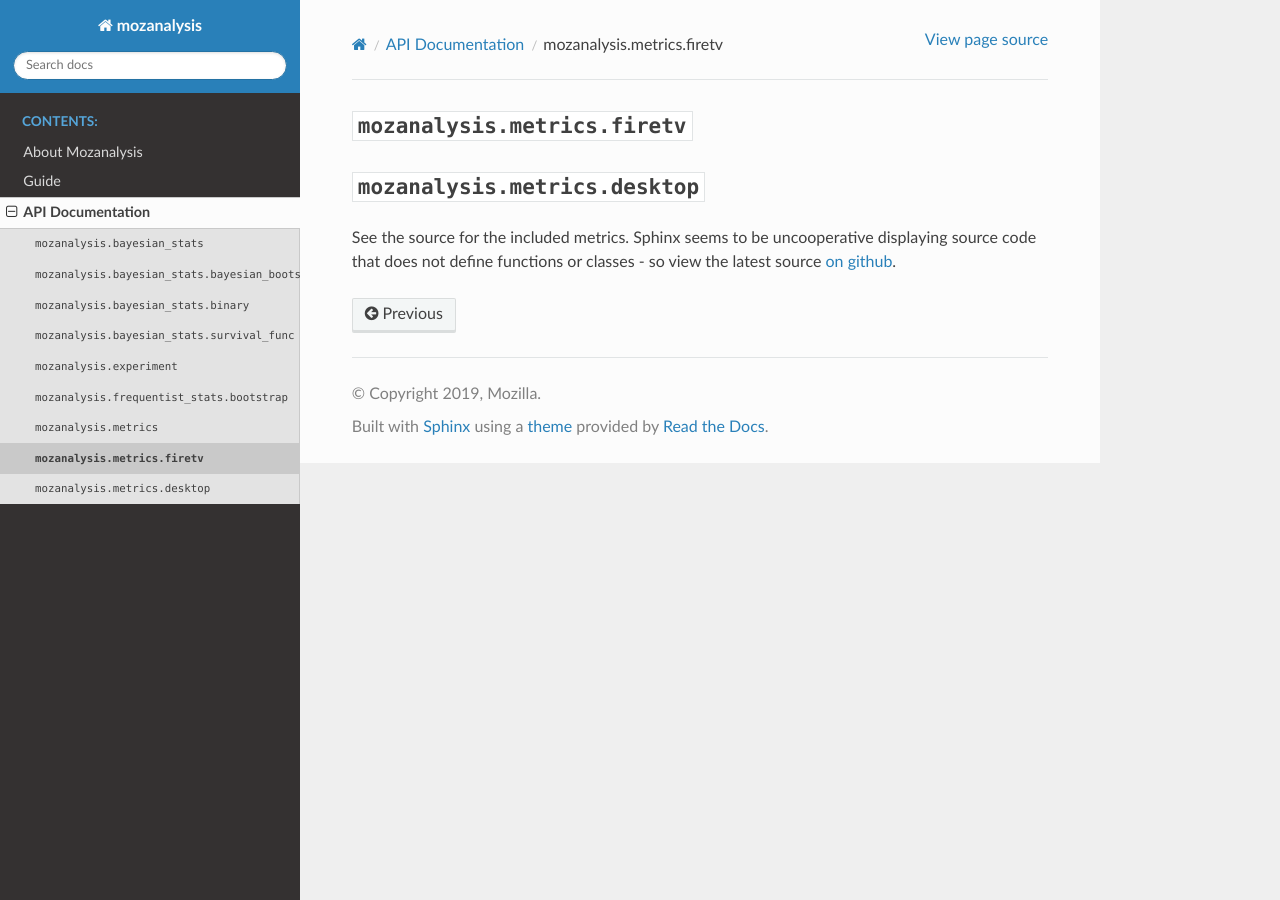
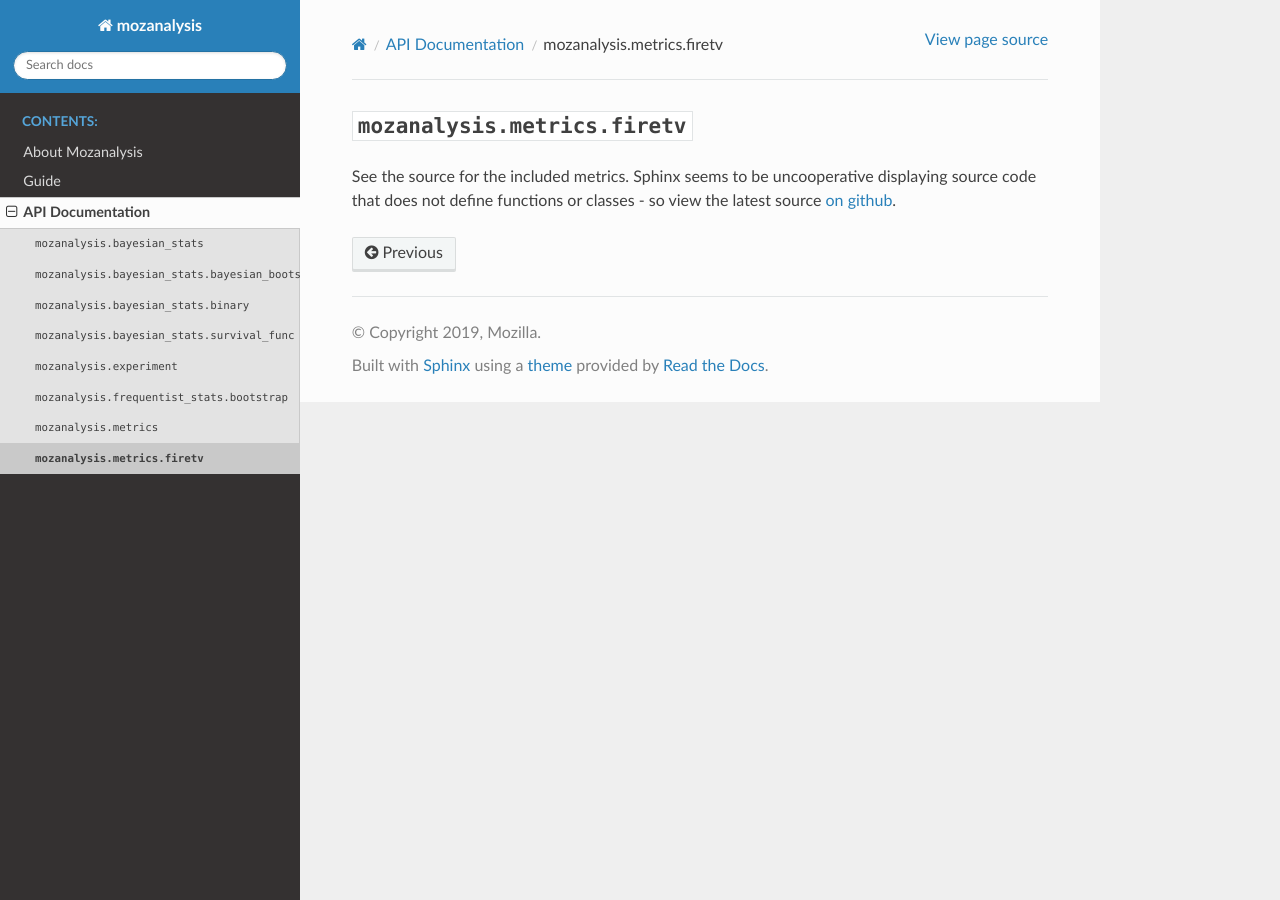
Before and after one commit to mozilla/mozanalysis, a Sphinx documentation site: the page built from docs/api/metrics/firetv.rst, in a window 1280 px wide. Built offline with Sphinx 7.4.7 and the Read the Docs theme 2.0.0, drawn with Linux system fonts in a browser that asks for light colours.

Commit message:
Fix minor docs copypasta mistake

```diff
--- a/docs/api/metrics/firetv.rst
+++ b/docs/api/metrics/firetv.rst
@@ -1,7 +1,4 @@
 :mod:`mozanalysis.metrics.firetv`
 ----------------------------------
 
-:mod:`mozanalysis.metrics.desktop`
-----------------------------------
-
 See the source for the included metrics. Sphinx seems to be uncooperative displaying source code that does not define functions or classes - so view the latest source `on github <https://github.com/mozilla/mozanalysis/tree/master/src/mozanalysis/metrics/firetv.py>`_.
```
